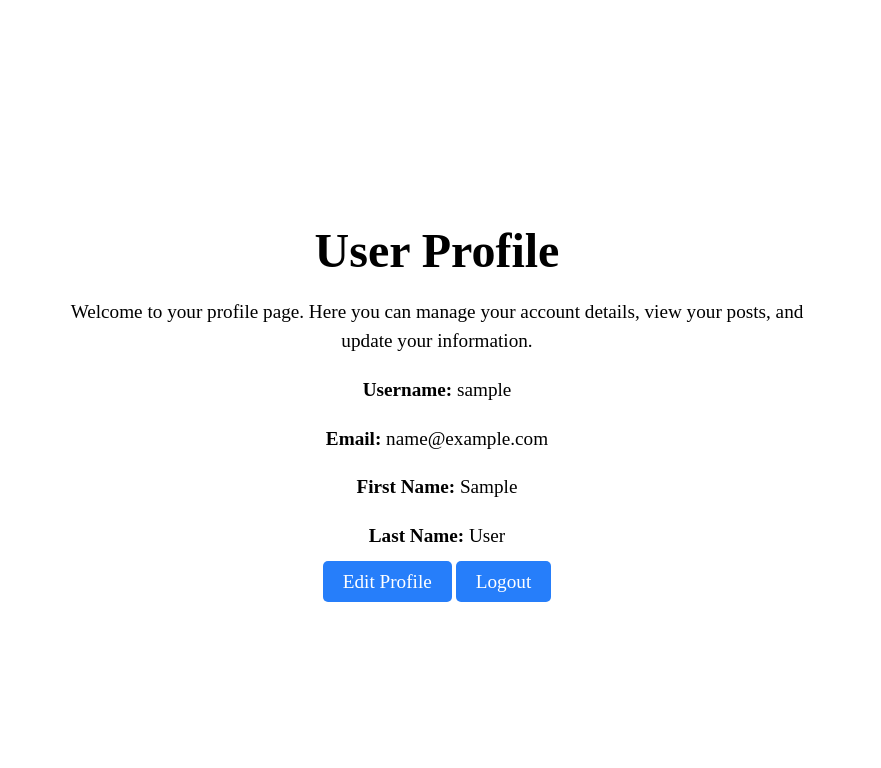
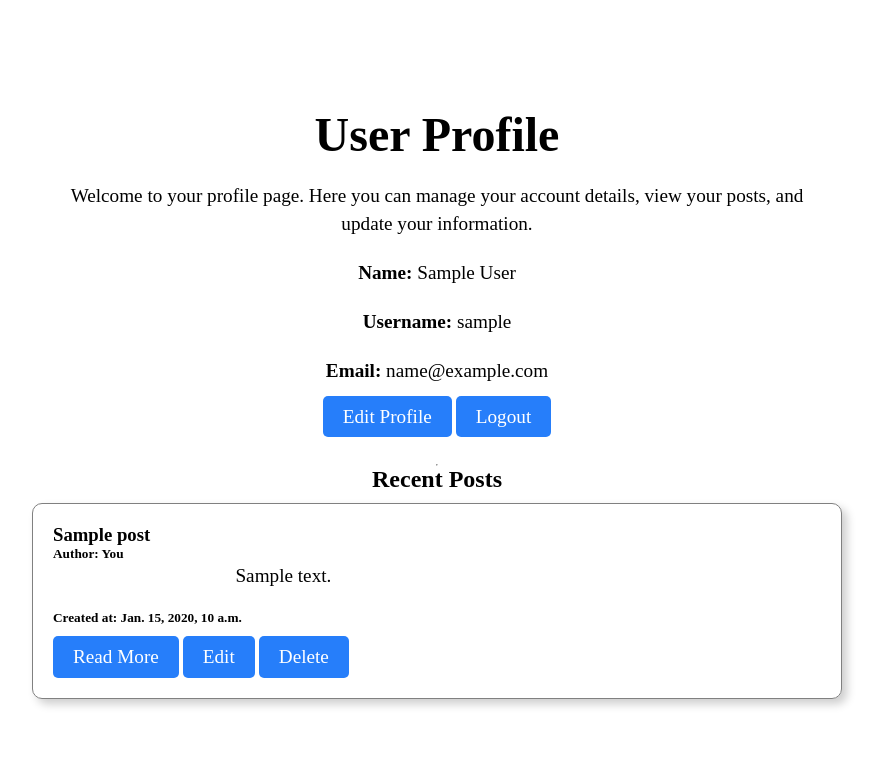
Before and after one commit to sachinshah16/BlogPost-Django, a Django app: page /profile/ in a window 1280 px wide. Shown: the part 48-816 px from the top of the page, without its empty margins (203-1084 px from the left). Run offline with Django 5.2, Linux system fonts and the light colour scheme; a user stored in the database is signed in; tables that the repository leaves empty hold one stand-in row (values such as "Sample post").

Commit message:
new commit

```diff
--- a/blog/templates/blog/profile.html
+++ b/blog/templates/blog/profile.html
@@ -5,16 +5,46 @@
 
 <div class="profile">
     <h1>User Profile</h1>
-    <p>Welcome to your profile page. Here you can manage your account details, view your posts, and update your information.</p>
+    <p>Welcome to your profile page. Here you can manage your account details, view your posts, and update your
+        information.</p>
     {% if user.is_authenticated %}
+
+    <p><strong>Name:</strong> {{ user.first_name }} {{ user.last_name }}</p>
     <p><strong>Username:</strong> {{ user.username }}</p>
     <p><strong>Email:</strong> {{ user.email }}</p>
-        <p><strong>First Name:</strong> {{ user.first_name }}</p>
-        <p><strong>Last Name:</strong> {{ user.last_name }}</p>
 
     <div class="button">
         <a href="/edit-profile" class="btn">Edit Profile</a>
         <a href="/logout" class="btn">Logout</a>
+    </div>
+    <br><br>
+    <hr>
+
+    <div class="posts">
+        {% if posts %}
+
+        <h2>Recent Posts</h2>
+        {% for post in posts %}
+
+
+        <div class="post-item">
+            <h3>{{ post.title }}</h3>
+            <h5>Author: {% if user.username == post.user.username %}
+                You
+                {%else%}
+                {{post.user.first_name}} {{post.user.last_name}}
+
+                {% endif %}</h5>
+            <p>{{ post.content }}</p>
+            <h5>Created at: {{post.created_at}}</h5>
+            <a href="/posts" class="btn">Read More</a>
+            <a href="" class="btn">Edit</a>
+            <a href="" class="btn">Delete</a>
+        </div>
+        {% endfor %}
+
+        {% endif %}
+
     </div>
 
     {% else %}
--- a/blog/views.py
+++ b/blog/views.py
@@ -50,8 +50,8 @@ def signup(request):
         email = request.POST.get('email')
         password = request.POST.get('password')
 
-        # Here, you would typically save the user data to the database
-        # For demonstration, we'll just redirect to the profile page with the username
+        #Saving the user data to the database
+        # And redirect to the profile page with the username
 
         if firstname and username and email and password:
             if User.objects.filter(username=username).exists():
@@ -69,20 +69,25 @@ def signup(request):
 
 @login_required(login_url='login')
 def profile(request):
-
+    posts = []
     if not request.user.is_authenticated:
         return redirect('login')
+    else:
+        posts = Post.objects.filter(user=request.user).order_by('-created_at')
 
-    return render(request, 'blog/profile.html', context = {'pageName' : 'Profile | BlogPost'})
+
+    return render(request, 'blog/profile.html', context = {'pageName' : 'Profile | BlogPost','posts':posts})
 
 @login_required(login_url='login')
 def editProfile(request):
+
     return render(request, 'blog/edit_profile.html', context={'pageName':'Edit-Profile | BlogPost'})
 
 @login_required(login_url='login')
 def logout_view(request):
     auth_logout(request)
     return redirect('/')
+
 
 @login_required(login_url='login')
 def post(request):
```
Also changed, not shown: BlogPost/templates/404.html (added, +7 -0 lines), blog/templates/blog/base.html (+0 -16 lines). Lines whose indentation alone changed are shown as unchanged.
